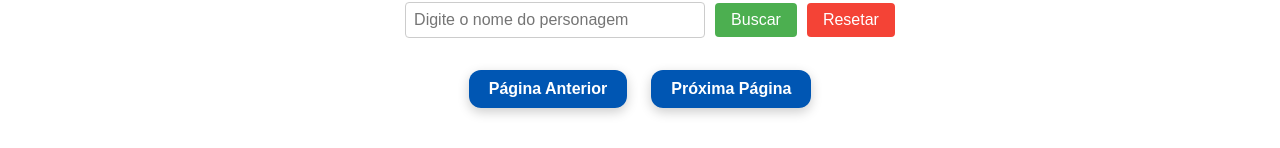
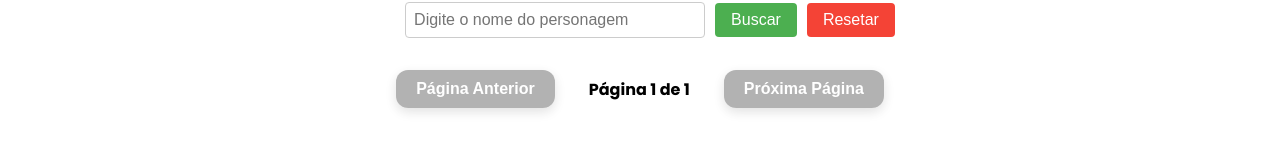
Before and after one commit to Julianeves01/front_api, a Next.js app: page /home in a window 1280 px wide. Shown: the part 148-296 px from the top of the page. Built offline with nearby package versions, Linux system fonts and the light colour scheme; no server answers.

Commit message:
create contador

```diff
--- a/app/home/Home.module.css
+++ b/app/home/Home.module.css
@@ -28,6 +28,7 @@
     justify-content: center;
     gap: 1.5rem;
     margin: 2rem 0;
+    align-items: center;
 }
 
 .butonNav:active {
@@ -48,7 +49,7 @@
     transition: transform 0.2s ease, box-shadow 0.2s ease;
     box-shadow: 0 4px 12px rgba(0,0,0,0.2);
     color: white;
-    background-color: #0056b3;
+    background-color: #0c5fb8;
 }
 
 .searchContainer {
@@ -98,5 +99,18 @@
 }
 
 .buttonNav:hover {
-    background-color: #b6d0eb;
+    background-color: #0c5fb8;
 }
+
+.buttonNav:disabled {
+    background-color: grey;
+    cursor: not-allowed;
+    opacity: 0.6;
+}
+
+.pageCounter {
+    margin: 0 10px;
+    font-size: 16px;
+    font-weight: bold;
+    text-align: center;
+}
--- a/app/home/page.jsx
+++ b/app/home/page.jsx
@@ -1,53 +1,63 @@
 "use client";
 
-import { useEffect, useState } from "react";
+import { useEffect, useState, useRef } from "react";
 import axios from "axios";
 import CharacterCard from "../../components/CharacterCard";
 import styles from "./Home.module.css";
 import Header from "../../components/Header.jsx";
 import { ToastContainer, toast } from "react-toastify";
 import "react-toastify/dist/ReactToastify.css";
+import Loader from "../../components/Loader";
 
 export default function Home() {
     const [search, setSearch] = useState("");
+    const [loading, setLoading] = useState(true);
     const [characters, setCharacters] = useState([]);
+    const cacheRef = useRef(new Map());
     const [notFound, setNotFound] = useState(false);
     const [page, setPage] = useState(1);
     const [totalPages, setTotalPages] = useState(1);
 
-    const fetchCharacters = async (name = "") => {
+    const fetchCharacters = async (name = "", page = 1) => {
         try {
-            const response =await axios.get(`https://rickandmortyapi.com/api/character/?name=${name}`);
+            setLoading(true);
+            const response = await axios.get(`https://rickandmortyapi.com/api/character/?name=${name}&page=${page}`);
             setCharacters(response.data.results);
+            setTotalPages(response.data.info.pages); // Atualiza o total de páginas
+            setNotFound(false);
         } catch (error) {
-            console.error("Erro ao buscar personagens",error);
+            console.error("Erro ao buscar personagens", error);
             setNotFound(true);
             setCharacters([]);
+        } finally {
+            setLoading(false);
         }
     };
+
     useEffect(() => {
-        fetchCharacters(search.trim(), page);
+        fetchCharacters(search.trim(), page); // Inclui o parâmetro page
     }, [page]);
 
     useEffect(() => {
-        fetchCharacters(search, page);
+        setPage(1);
+        fetchCharacters(search.trim(), 1);
     }, [search]);
 
     const handleSearch = () => {
         const name = search.trim();
         setPage(1);
-        fetchCharacters(name,1);
+        fetchCharacters(name, 1);
     };
+
     const handleReset = () => {
         setSearch("");
         setPage(1);
-        fetchCharacters("",1);
-        toast.success("Filtro foi resetado!", {position: "top-left"});
+        fetchCharacters("", 1);
+        toast.success("Filtro foi resetado!", { position: "top-left" });
     };
 
     const handleCharacterClick = (name) => {
-        toast.info(`Você clicou no personagem ${name}`, {
-        });
+        toast.info(`Você clicou no personagem ${name}`, {});
     };
 
     return (
@@ -61,18 +71,25 @@ export default function Home() {
             <button onClick={handleSearch} className={styles.searchButton}>
                 Buscar
             </button>
-            <button onClick={handleReset}className={styles.resetButton}>Resetar </button>
+            <button onClick={handleReset} className={styles.resetButton}>Resetar
+            </button>
+
         </div>
         <div className={styles.navControls}>
-            <button onClick = {() => setPage((p) => Math.max(p - 1, 1))}
-            disabled={page === 1}
-            className={styles.buttonNav}
+            <button
+                onClick={() => setPage((p) => Math.max(p - 1, 1))}
+                disabled={page === 1}
+                className={styles.buttonNav}
             >
-            Página Anterior
+                Página Anterior
             </button>
-            <button onClick = {() => setPage((p) => Math.min(p + 1, totalPages))}
-            disabled={page === totalPages}
-            className={styles.buttonNav}
+            <span className={styles.pageCounter}>
+                Página {page} de {totalPages}
+            </span>
+            <button
+                onClick={() => setPage((p) => Math.min(p + 1, totalPages))}
+                disabled={page === totalPages || totalPages === 0}
+                className={styles.buttonNav}
             >
                 Próxima Página
             </button>
@@ -87,6 +104,6 @@ export default function Home() {
                 ))}
             </section>
         </main>
-    </>
+        </>
     );
 }
```
